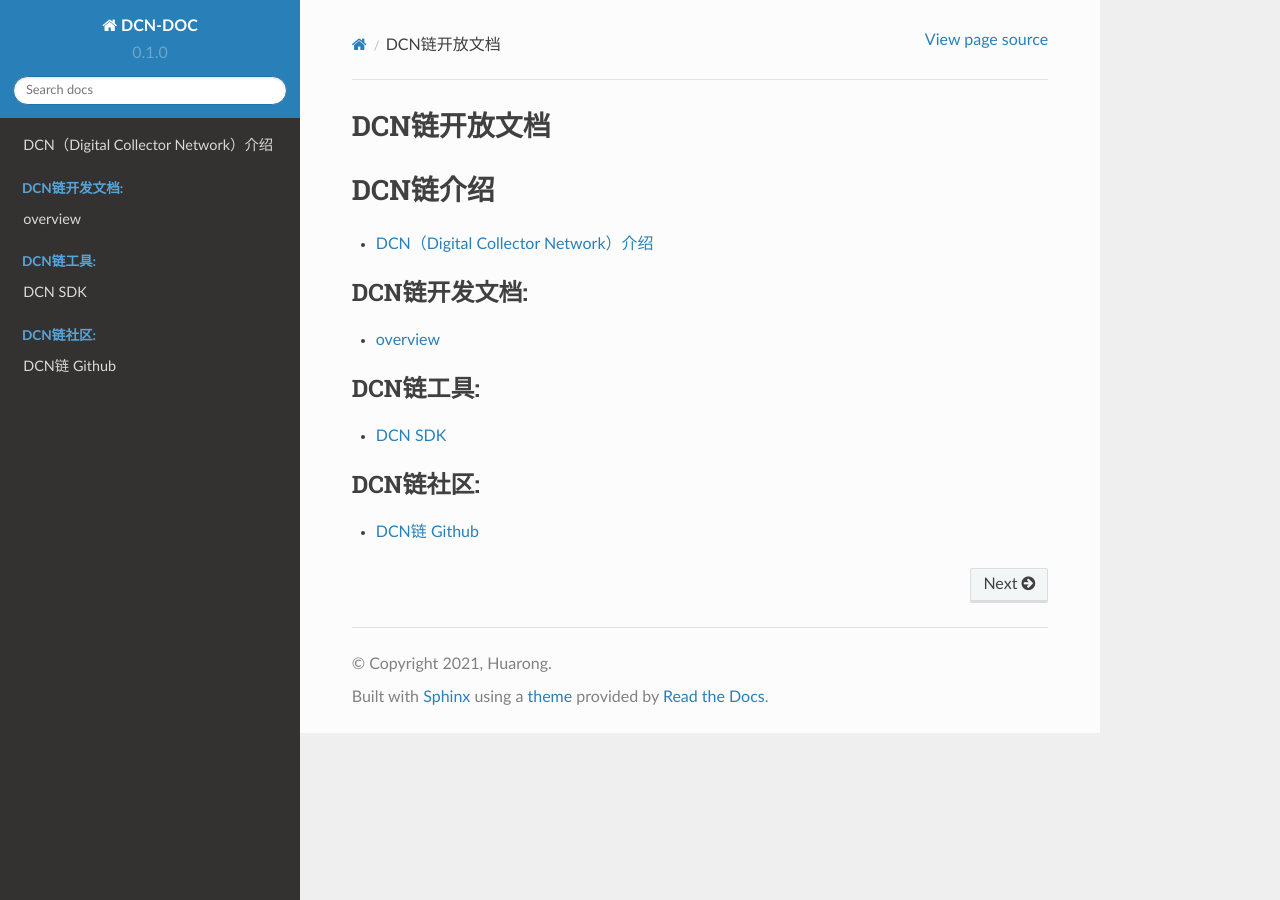
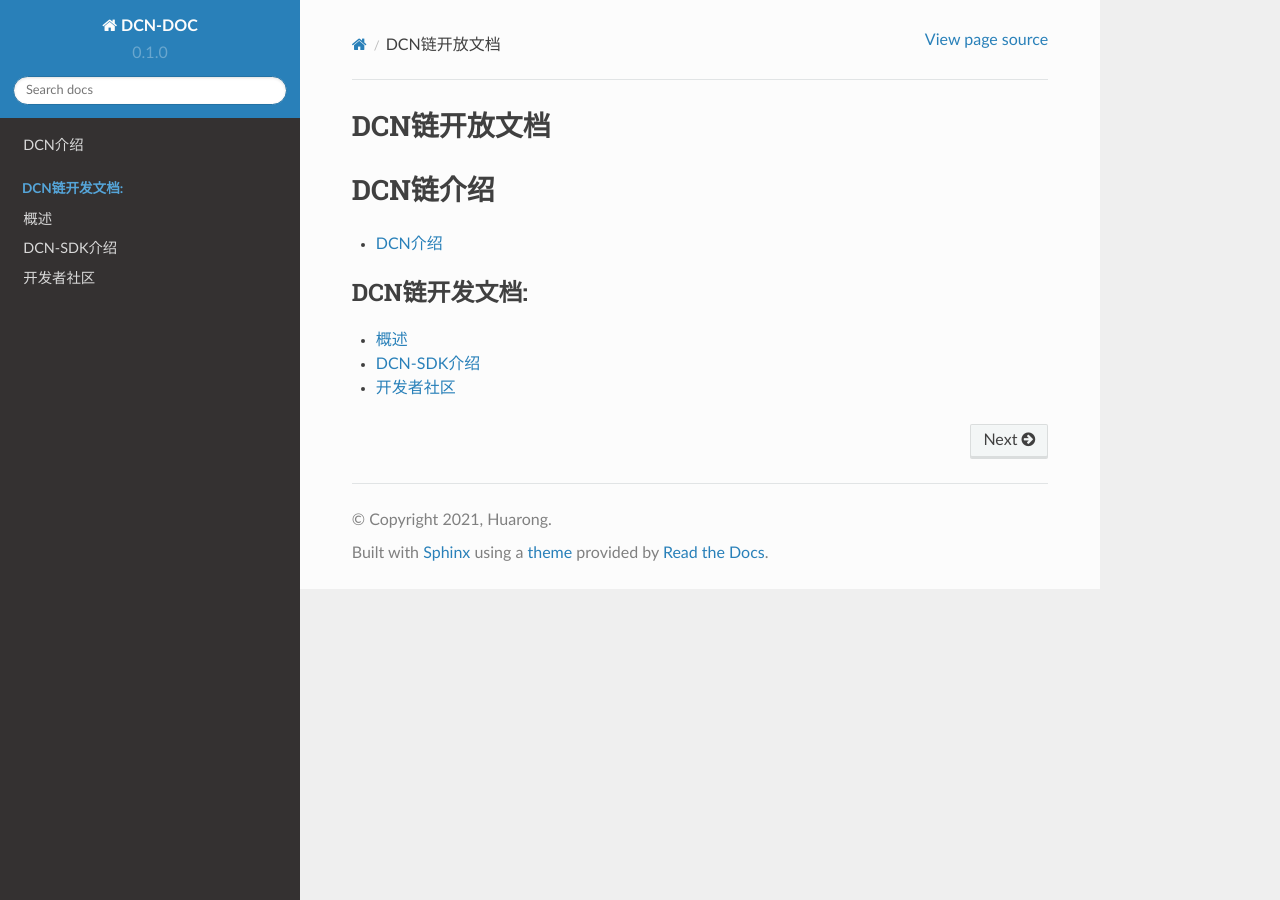
Before and after one commit to huarong8/dcn_doc, a Sphinx documentation site: the page built from docs/source/index.rst, in a window 1280 px wide. Built offline with Sphinx 7.4.7 and the Read the Docs theme 2.0.0, drawn with Linux system fonts in a browser that asks for light colours.

Commit message:
update doc

```diff
--- a/docs/source/app/dcn_intro.md
+++ b/docs/source/app/dcn_intro.md
@@ -1,4 +1,4 @@
-# overview
+# 概述
 
 DCN链-数字藏品网络联盟链，是联盟链区块链网络。DCN联盟链发展深受国内知名数字文创IP方支持，可被广泛应用于数字艺术品凭证、知识产权凭证以及任何需要流转数据/文件的领域。
 
--- /dev/null
+++ b/docs/source/app/dcn_sdk.md
@@ -0,0 +1 @@
+# DCN-SDK介绍
--- a/docs/source/community/dev.md
+++ b/docs/source/community/dev.md
@@ -1 +1,3 @@
+# 开发者社区
+
 待开放
--- a/docs/source/dcn_intro.md
+++ b/docs/source/dcn_intro.md
@@ -1,4 +1,4 @@
-# DCN（Digital Collector Network）介绍
+# DCN介绍
 
 Digital Collector Network是联盟链区块链网络。DCN联盟链发展深受国内知名数字文创IP方支持，可被广泛应用于数字艺术品凭证、知识产权凭证以及任何需要流转数据/文件的领域。
 
--- a/docs/source/index.rst
+++ b/docs/source/index.rst
@@ -16,21 +16,5 @@ DCN链介绍
    :glob:
 
    app/dcn_intro
-
-
-.. toctree::
-   :maxdepth: 0
-   :caption:  DCN链工具:
-   :titlesonly:
-   :glob:
-
-   tools/*
-
-.. toctree::
-   :maxdepth: 0
-   :caption:  DCN链社区:
-   :titlesonly:
-   :glob:
-
-   DCN链 Github <https://github.com/xxxx>
+   app/dcn_sdk
    community/dev
--- a/docs/source/tools/dcn_sdk.md
+++ /dev/null
@@ -1,5 +0,0 @@
-# DCN SDK
-
-**github地址**  https://github.com/xxxx
-
-## 介绍
```
Also changed, not shown: docs/source/app/quick_start.md (deleted, +0 -1 lines).
